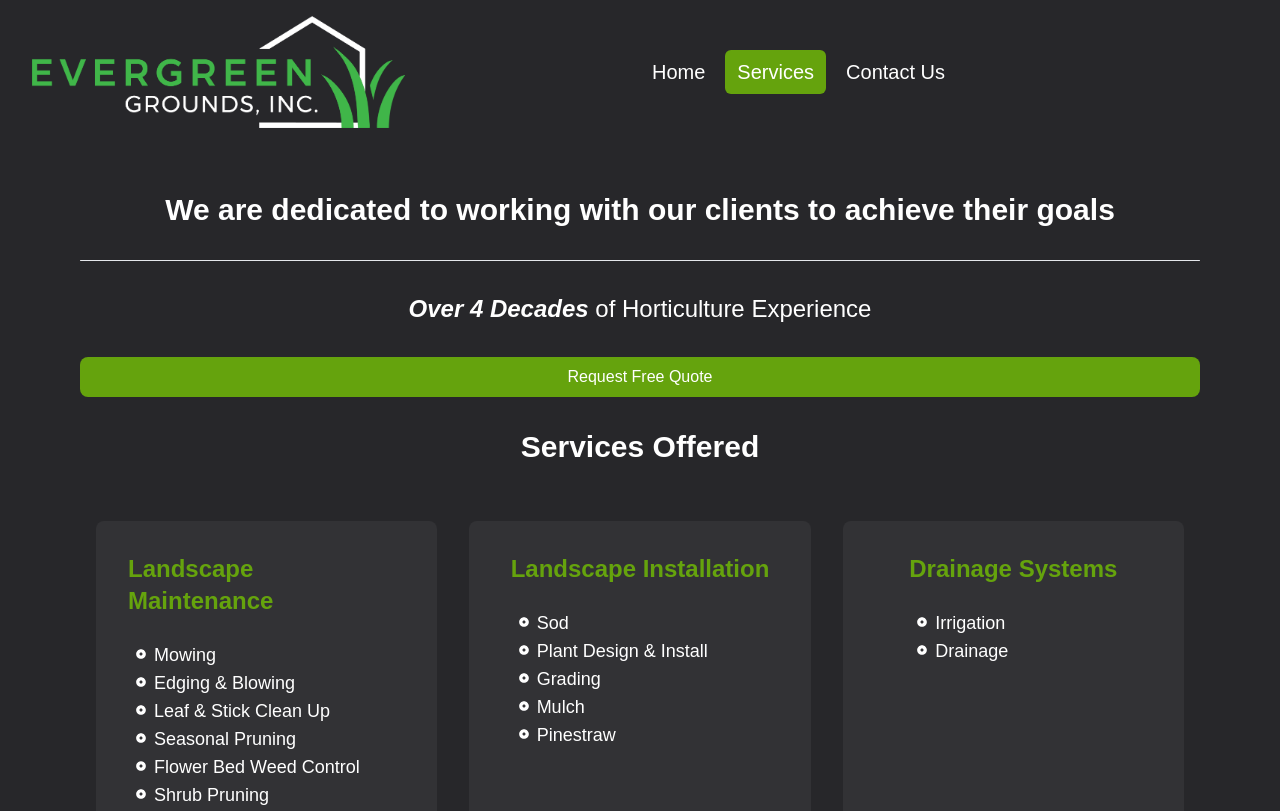
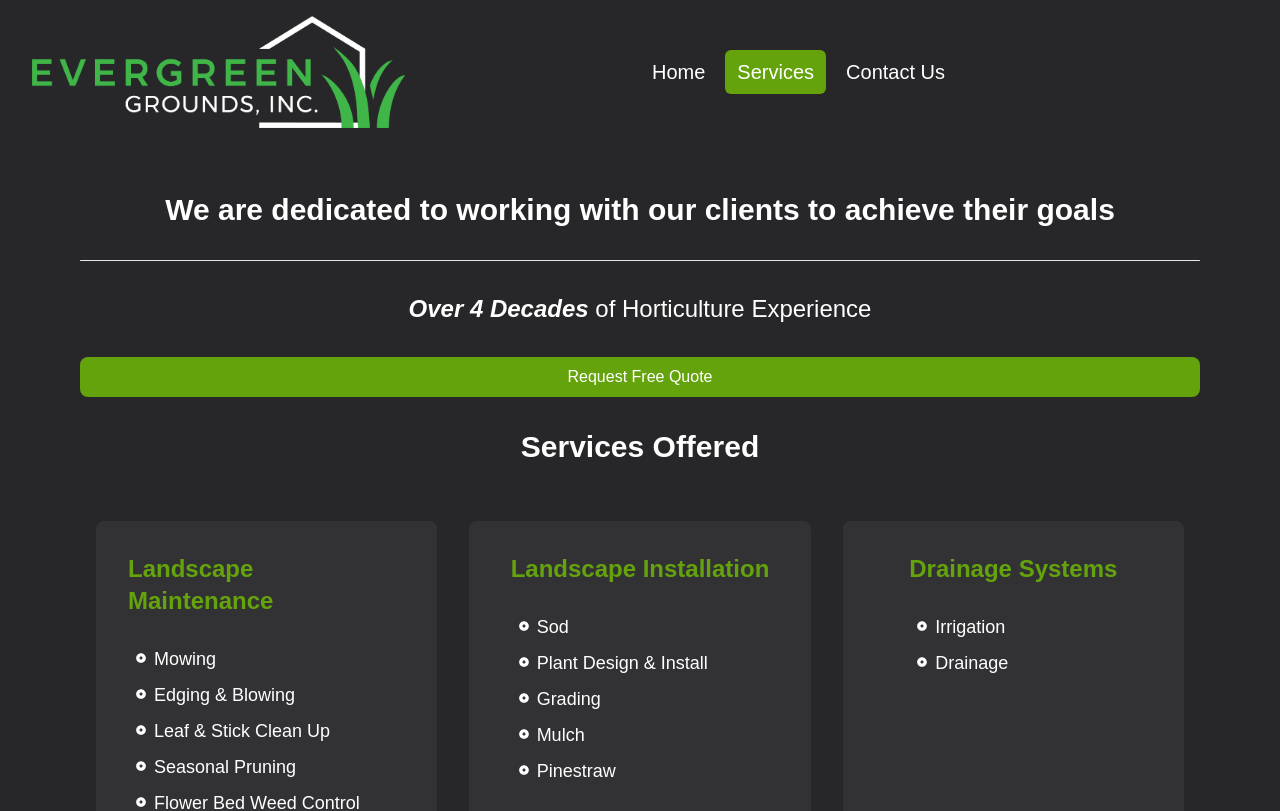
Before and after one commit to TravisCopeland/evergreen-grounds-inc, a Next.js app: page /services in a window 1280 px wide. Shown: the top 811 px of the page. Built offline with nearby package versions, Linux system fonts and the light colour scheme.

Commit message:
Update styling in ServiceInfoBox

```diff
--- a/components/ServicesInfoBox.jsx
+++ b/components/ServicesInfoBox.jsx
@@ -11,7 +11,7 @@ const ServicesInfoBox = ({ label, infoArray }) => {
 					{infoArray &&
 						infoArray.map((info, index) => (
 							<div key={index}>
-								<li className="flex">
+								<li className="flex py-1">
 									<FaDotCircle className="p-1 m-1" />
 									{info}
 								</li>
```
